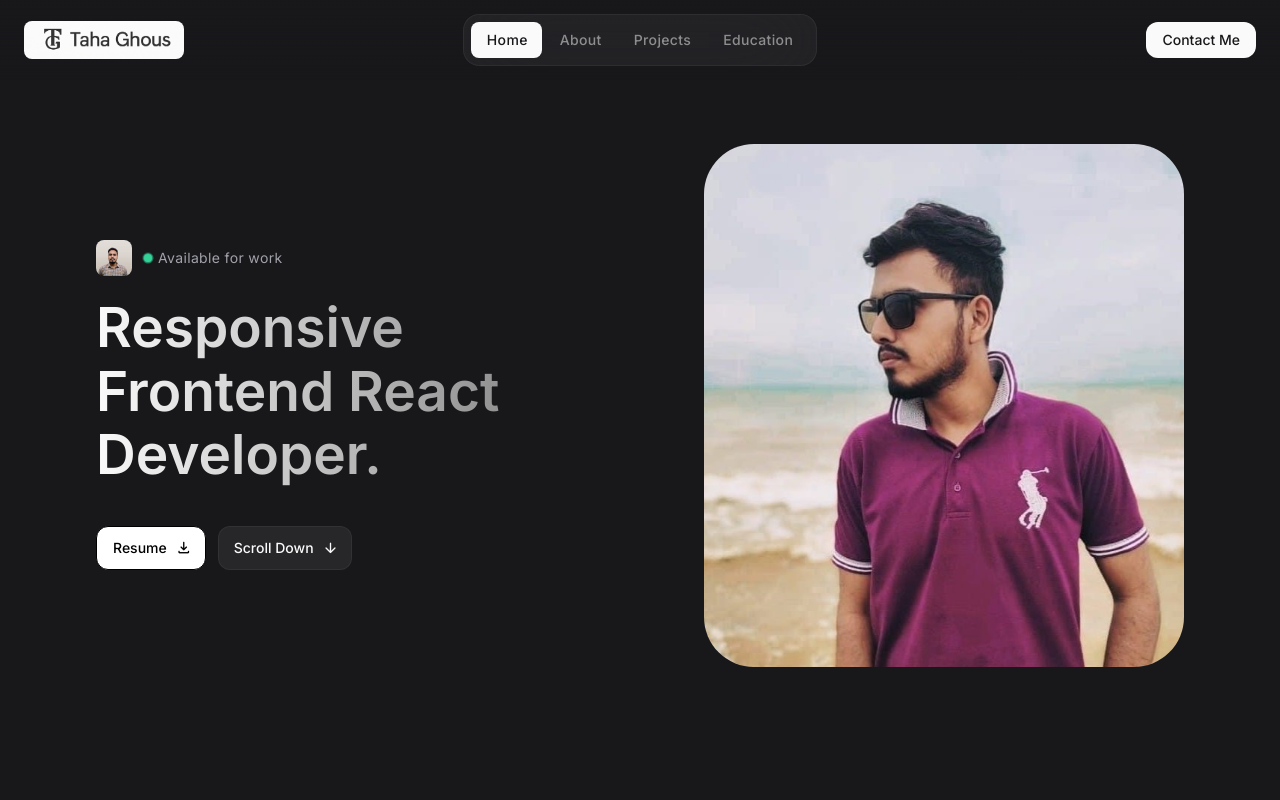
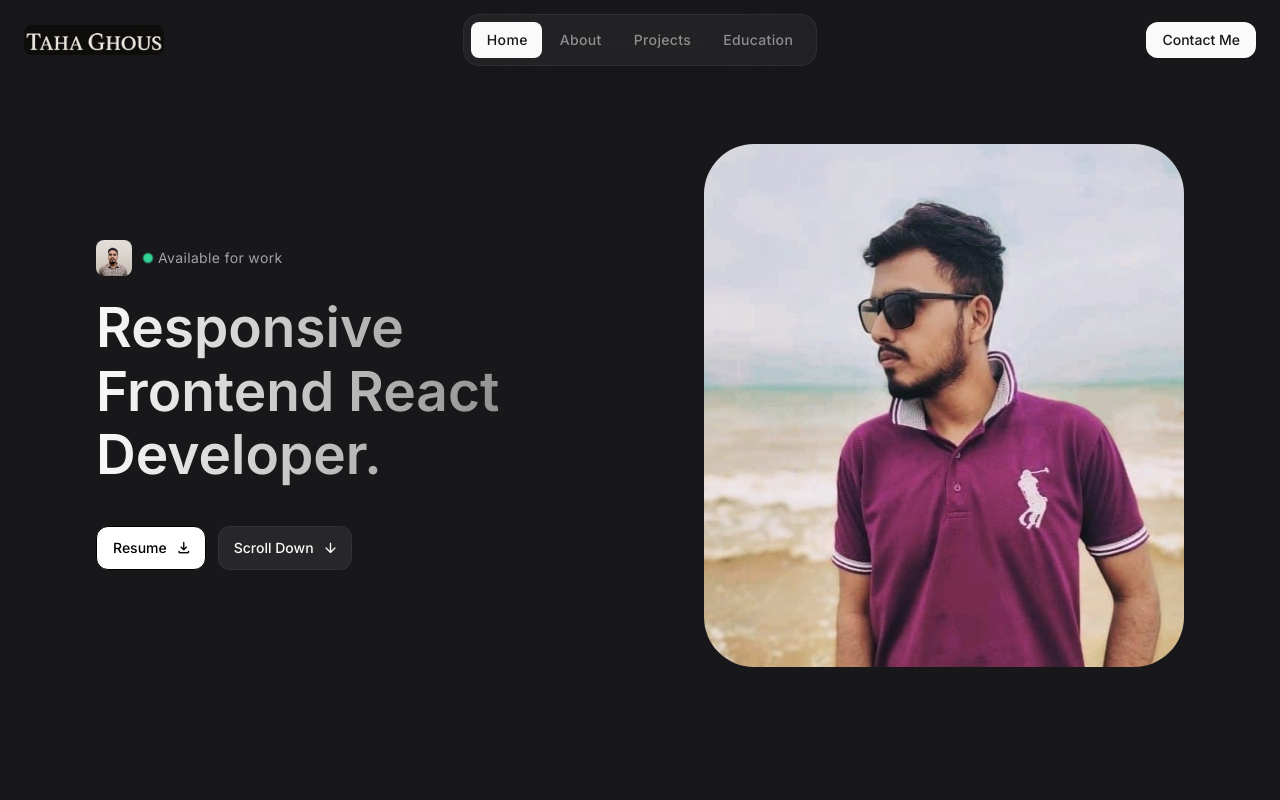
Before and after one commit to tahaghous16/Portfolio, a React (Vite) app in the folder My-Portfolio/: page / in a window 1280 px wide. Shown: the top 800 px of the page. Built offline with nearby package versions, Linux system fonts and the light colour scheme.

Commit message:
chnage logo

```diff
--- a/My-Portfolio/src/Components/Header.jsx
+++ b/My-Portfolio/src/Components/Header.jsx
@@ -8,9 +8,9 @@ let Header = () => {
         <h1>
           <a href="/" className="logo ">
             <img
-              src="./tahaghous3.png"
-              width={160}
-              height={160}
+              src="./logo.png"
+              width={140}
+              height={140}
               alt="Taha Ghous"
               className="rounded-lg"
             />
```
Also changed, not shown: My-Portfolio/public/logo.png (added), My-Portfolio/public/tahaghous3.png.
